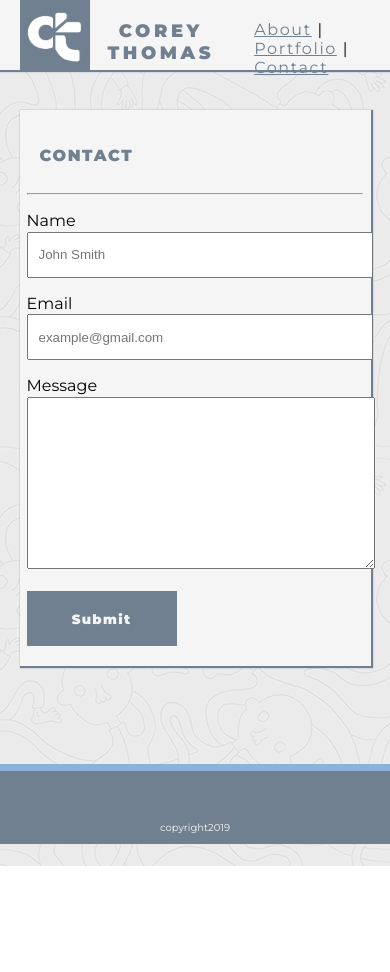
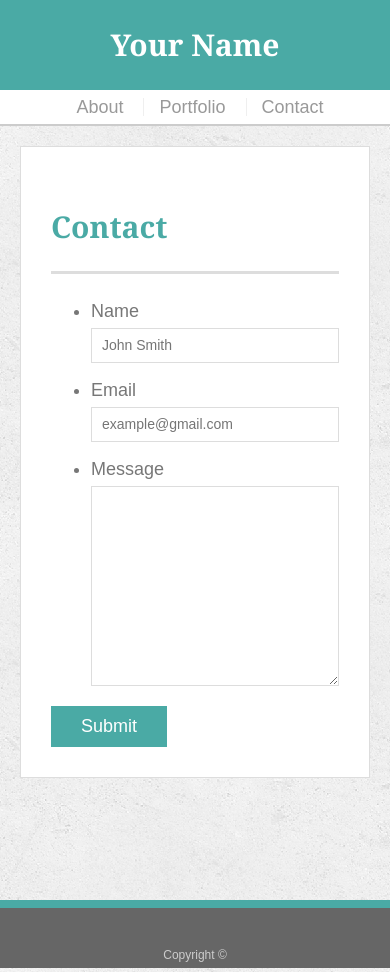
Before and after one commit to ctashton/Responsive-Portfolio, a plain HTML site: page contact.html in a window 390 px wide. Before the commit the page ends 866 px from the top, so only its background shows below. Drawn offline with Linux system fonts and the light colour scheme.

Commit message:
opted to add media queries to the solved homework assignment from the UCF repo vs my personal coded homework.  Was running into issues with my custom CSS that was going to take longer than just writing queries for this version.

```diff
--- a/assets/css/style.css
+++ b/assets/css/style.css
@@ -1,226 +1,282 @@
 body {
-    display: flex;
-    min-height:100vh;
-    flex-direction: column;
-    background-image: url("../images/ignasi_pattern_s.png");
-    margin: 0;
-    font-family: 'Montserrat';
+  font-family: Arial, "Helvetica Neue", Helvetica, sans-serif;
+  font-size: 18px;
+  line-height: 34px;
+  color: #777777;
+  background: url("../images/concrete_seamless.png");
+  margin: 0;
 }
 
-header {
-    background-color: rgb(245, 245, 245);
-    width: 100%;
-    box-shadow: 1px 1px 1px 1px slategray;
+* {
+  box-sizing: border-box;
 }
 
-.logo {
-    font-size: 18px;
-    letter-spacing: .2em;
-    color: slategrey;
-    padding: 20px;
-    text-align: center;
+/* general */
+
+.container {
+  width: 100%;
+  max-width: 960px;
+  margin: 0 auto;
+  clear: both;
 }
 
-.logo-icon {
-    padding: 2%;
-    width: 68px;
-    background-color: slategrey;
+h1,
+h2,
+h3,
+p {
+  margin-bottom: 20px;
 }
 
-.hdr-ctr {
-    display: flex;
-    max-width: 960px;
-    height: 70px;
-    margin-left: 5%;
-    margin-right: 5%;
+p:last-child {
+  margin-bottom: 0;
+}
+
+h1,
+h2,
+h3 {
+  font-family: Georgia, Times, "Times New Roman", serif;
+  font-weight: 700;
+  color: #4aaaa5;
+}
+
+h1 {
+  padding-bottom: 20px;
+  font-size: 30px;
+  line-height: 49px;
+  border-bottom: 3px solid #dddddd;
+}
+
+h2,
+h3 {
+  font-size: 22px;
+}
+
+/* header */
+
+#masthead {
+  position: fixed;
+  z-index: 99;
+  width: 100%;
+  margin: 0 0 30px;
+  overflow: auto;
+  color: #ffffff;
+  background: #ffffff;
+  border-bottom: 2px solid #cccccc;
+}
+
+#logo {
+  float: left;
+  width: 250px;
+  height: 90px;
+  font-family: Georgia, Times, "Times New Roman", serif;
+  font-size: 30px;
+  font-weight: 700;
+  line-height: 90px;
+  color: #ffffff;
+  text-align: center;
+  text-decoration: none;
+  background: #4aaaa5;
 }
 
 nav {
-    margin-left: auto;
+  float: right;
+  margin-top: 25px;
+  margin-right: 20px;
+}
+
+nav a {
+  display: inline-block;
+  padding-left: 15px;
+  margin-left: 15px;
+  line-height: 18px;
+  color: #999;
+  text-decoration: none;
+  border-left: 1px solid #efefef;
+}
+
+nav a:first-child {
+  border-left: 0 none;
+}
+
+/* footer */
+
+footer {
+  padding: 30px 0;
+  clear: both;
+  font-size: 12px;
+  color: #ffffff;
+  color: #cccccc;
+  text-align: center;
+  background: #666666;
+  border-top: 8px solid #4aaaa5;
+  height: 50px;
+}
+
+h3, h2 {
+  padding-bottom: 20px;
+  margin-bottom: 15px;
+  line-height: 22px;
+  border-bottom: 2px solid #eeeeee;
+}
+
+/* main */
+
+#main-container {
+  padding-top: 130px;
+  min-height: calc(100vh - 70px);
+}
+
+.main-section {
+  float: left;
+  width: 100%;
+  max-width: 960px;
+  padding: 30px;
+  margin: 0 0 40px;
+  background: #ffffff;
+  border: 1px solid #dddddd;
+}
+
+/* portfolio page */
+
+.work {
+  position: relative;
+  float: left;
+  width: 274px;
+  margin: 20px 0 25px;
+  overflow: auto;
+}
+
+.work:nth-child(even) {
+  margin-right: 40px;
+}
+
+.work img {
+  width: 100%;
+  border: 0 none;
+  opacity: 0.8;
+}
+
+.work h3 {
+  position: absolute;
+  bottom: 20px;
+  width: 100%;
+  padding: 15px;
+  margin-bottom: 0;
+  font-weight: 300;
+  line-height: 30px;
+  color: #ffffff;
+  text-align: center;
+  background: #4aaaa5;
+  border-bottom: 0;
+}
+
+.auth-image {
+  float: left;
+  width: 200px;
+  height: auto;
+  margin-top: 10px;
+  margin-right: 25px;
+}
+
+/* contact page */
+
+#contact-form ul {
+  margin-bottom: 20px;
+}
+
+#contact-form li {
+  margin-bottom: 10px;
+}
+
+label,
+input[type=text],
+input[type=email],
+textarea {
+  display: block;
+  width: 100%;
+}
+
+input[type=text],
+input[type=email],
+textarea {
+  height: 35px;
+  padding: 0 10px;
+  font-size: 14px;
+  border: 1px solid #dddddd;
+}
+
+textarea {
+  height: 200px;
+}
+
+input[type=submit] {
+  padding: 10px 30px;
+  font-size: 18px;
+  color: #ffffff;
+  cursor: pointer;
+  background: #4aaaa5;
+  border: 0 none;
+}
+
+
+@media only screen and (max-width: 640px){
+  body {margin: 0}
+
+  #logo {
+    display: block;
+    width: 100%
+  }
+
+  nav {
+    clear: both;
+    float: none;
+    text-align: center;
+    margin: 0 10 0 0;
+  }
+
+  nav.a{
+    margin: 0;
+  }
+
+  #masthead {
+    position: static;
+    margin: 0;
+  }
+
+  #main-container {
     padding: 20px;
-    letter-spacing: .1em;
+  }
 
 }
 
-a {
-    color: slategrey;
-}
+@media only screen and (max-width: 768px){
+  body {margin: 0}
 
-a:hover {
-    color: rgb(139, 178, 216);
-}
 
-main {
-    flex-direction: column;
-    background-color: rgb(245, 245, 245);
-    margin-top: 40px;
-    margin-left: 5%;
-    margin-right: 5%;
-    max-width: 956px;
-    box-shadow: 1px 1px 1px 1px slategray;
-    margin-bottom: 200px;
-    position: relative;
-}
+  #masthead {
+    position: static;
+    margin: 0;
+  }
 
-h1 {
-    position: flex-start;
-    font-size: 16px;
-    padding: 25px 20px 20px 20px;
-    letter-spacing: .1em;
-    margin-bottom: 0px;
-    color: slategray;
-}
-
-hr {
-    max-width: 95%;
-}
-
-.hero {
-    float: left;
-    max-width: 20%;
-    padding-left: 2%;
-    padding-right: 2%;
+  #main-container {
+    padding: 20px;
+  }
 
 }
 
-article {
-    flex-direction: row;
-    padding-bottom: 20px;
-}
+@media only screen and (max-width: 980px){
+  body {margin: 0}
 
-p   {
-    padding: 0% 2% 0 2%;
-    line-height: 1.3em;
-}
 
-.gal {
-    margin: 20px;
-    display: grid;
-    grid-gap: 5px;
-    grid-template-columns: 1fr 1fr;
-    max-width: 500px
+  #masthead {
+    position: static;
+    margin: 0;
+  }
+
+  #main-container {
+    padding: 20px;
+  }
+
+
 
 }
-.gal-item {
-    display: block;
-    position: relative;
-    padding: 0%;
-    table-layout: auto;
-    max-width: 300px;
-    margin-right: 10px;
-}
-
-.gal-pic {
-    width: 100%;
-
-}
-
-.gal-desc {
-    position: absolute;
-    bottom: 0px;
-    left: 50%;
-    transform: translateX(-50%);
-    background-color: rgba(112, 128, 144, .8);
-    color: white;
-    width: 300px;
-    text-align: center;
-    padding: 20px 0px 20px 0px;
-}
-
-.gal-desc:hover {
-    position: absolute;
-    bottom: 0px;
-    left: 50%;
-    transform: translateX(-50%);
-    background-color: rgba(112, 128, 144, 1);
-    color: white;
-    width: 300px;
-    text-align: center;
-    padding: 20px 0px 20px 0px;
-}
-
-footer {
-    clear: both;
-    display: block;
-    background-color: slategray;
-    color: whitesmoke;
-    position: fixed;
-    bottom: 0;
-    width: 100%;
-    text-align: center;
-    padding-top: 40px;
-    border-top: 7px solid rgb(139, 178, 216);
-    margin-top: 100px;
-    font-size: 10px;
-
-}
-
-form {
-    flex-direction: column;
-    padding-left: 2%;
-    padding-bottom: 20px;
-    max-width: 98%;
-}
-
-#name {
-    padding-left: 10px;
-    width: 96%;
-    height: 3em;
-}
-
-#email {
-    padding-left: 10px;
-    width: 96%;
-    height: 3em;
-}
-
-#message {
-    width: 95%;
-    height: 150px;
-    padding: 10px;
-}
-
-label {
-    padding-top: 10px;
-}
-
-p.contact   {
-    padding: 0px;
-
-}
-
-#submit {
-    border:0;
-    background-color: slategray;
-    color: whitesmoke;
-    width: 150px;
-    height: 55px;
-    padding: 20px;
-    text-align: center;
-    font-family: 'Montserrat';
-    font-weight: bold;
-    letter-spacing: .1em;
-
-}
-
-#submit:hover {
-    border:0;
-    background-color: rgb(139, 178, 216);
-    color: whitesmoke;
-    width: 150px;
-    height: 55px;
-    padding: 20px;
-    text-align: center;
-    font-family: 'Montserrat';
-    font-weight: bold;
-}
-
-
-h4 {
-    padding: 0px;
-}
-
-.wrapper {
-    flex-wrap: wrap;
-
-}
--- a/contact.html
+++ b/contact.html
@@ -1,60 +1,57 @@
-<!DOCTYPE html>
+<!doctype html>
 <html lang="en-us">
 
 <head>
-    <title>
-        Contact
-    </title>
-    <link rel="stylesheet" type="text/css" href="./assets/css/style.css">
-    <link href="https://fonts.googleapis.com/css?family=Montserrat:400,400i,900" rel="stylesheet">
+  <meta name="viewport" content="width=device-width, initial-scale=1">
+  <meta charset="UTF-8">
+  <title>Contact | Your Name</title>
+  <link rel="stylesheet" type="text/css" href="assets/css/style.css">
 </head>
 
 <body>
-    <div class="wrapper"></div>
-    <header>
-        <div class="hdr-ctr">
-                <a href="./index.html">
-                    <img src="assets/images/logo_white.png" class="logo-icon">
-                </a>        <strong class="logo">COREY THOMAS</strong>
+
+  <header id="masthead">
+    <div class="container">
+      <a href="index.html" id="logo">Your Name</a>
       <nav>
-                <a href="./index.html">About</a> |
-                <a href="./portfolio.html">Portfolio</a> |
-                <a href="./contact.html">Contact</a>
+        <a href="index.html">About</a>
+        <a href="portfolio.html">Portfolio</a>
+        <a href="contact.html">Contact</a>
       </nav>
     </div>
   </header>
 
-        <main>
-            <h1>CONTACT</h1>
-            <hr>
-            <form action="">
-                <p class="contact">
+  <div id="main-container" class="container">
+    <section class="main-section">
+      <h1>Contact</h1>
+
+      <form id="contact-form">
+        <ul>
+          <li>
             <label for="name">Name</label>
-                <input type="text" id="name" name="name" placeholder="John Smith" required>
-                </p>
-                <p class="contact">
-                <label class ="email" for="email">Email</label>
-                <input type="text" id="email" name="email" placeholder="example@gmail.com" required>
-                </p>
-                <p class="contact">
+            <input type="text" id="name" name="name" placeholder="John Smith" required="required">
+          </li>
+          <li>
+            <label for="email">Email</label>
+            <input type="email" id="email" name="email" placeholder="example@gmail.com" required="required">
+          </li>
+          <li>
             <label for="message">Message</label>
-                <textarea col="1" rows="1" id="message" name="message" required></textarea>
-                </p>
-                <input type="submit" id ="submit" value="Submit">
+            <textarea id="message" name="message" required="required"></textarea>
+          </li>
+        </ul>
+        <input type="submit">
       </form>
 
-        </main>
+    </section>
+
+  </div>
 
   <footer>
-                <p>copyright2019</p>
+    <div class="container">
+      Copyright &copy;
+    </div>
   </footer>
-
-
-
-        </div>
 </body>
 
 </html>
-
-</body>
-</html>
```
Also changed, not shown: index.html (+30 -50 lines), portfolio.html (+41 -39 lines), assets/images/cat.jpg (added), assets/images/concrete_seamless.png (added), assets/images/ignasi_pattern_s.png (deleted), assets/images/logo_white.png (deleted), assets/images/technics-q-c-640-480-1.jpg (added), assets/images/technics-q-c-640-480-2.jpg (added), assets/images/technics-q-c-640-480-5.jpg (added), assets/images/technics-q-c-640-480-7.jpg (added), assets/images/technics-q-c-640-480-9.jpg (added), 2 other files. Lines whose indentation alone changed are shown as unchanged.
